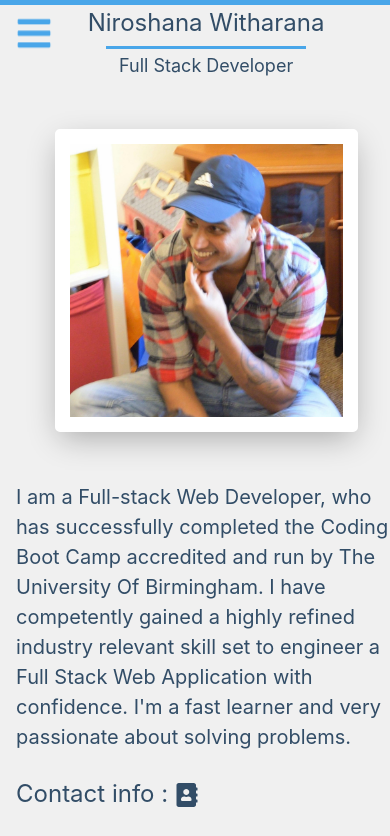
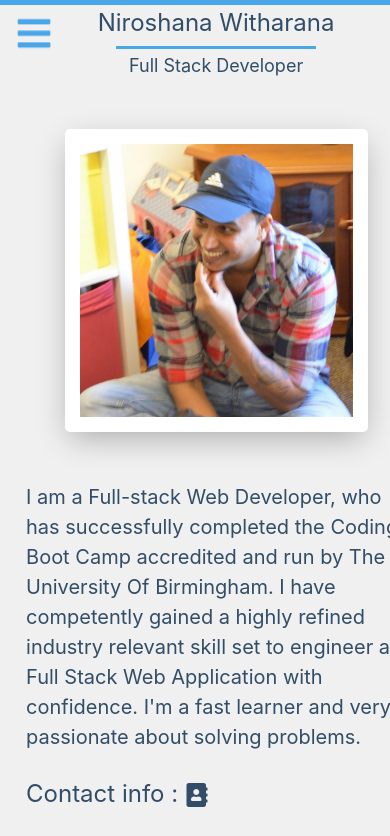
Before and after one commit to niroshanwitharana/My-React-Portfolio, a React (Create React App) app: page / in a window 390 px wide. Shown: the top 836 px of the page. Built offline with nearby package versions, Linux system fonts and the light colour scheme.

Commit message:
media queries updated

```diff
--- a/src/components/Home/Card.css
+++ b/src/components/Home/Card.css
@@ -63,7 +63,7 @@ body,
     width: 95%;
     margin-left: auto;
     margin-right: auto;
-    margin: 0px;
+    padding: 0px;
   }
   .theo{
   display: block;
--- a/src/components/Home/Skills.css
+++ b/src/components/Home/Skills.css
@@ -87,7 +87,7 @@
 
   @media only screen and (max-width: 600px) {
   .cardList{
-      width: 40%;
+      width: 36%;
       font-size: 0.8rem;
     }
   }
```
